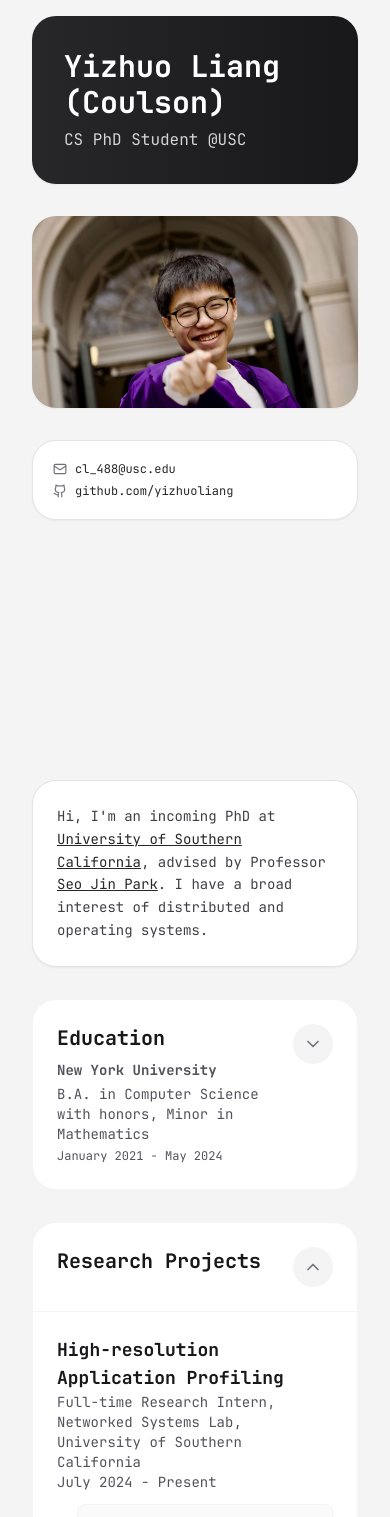
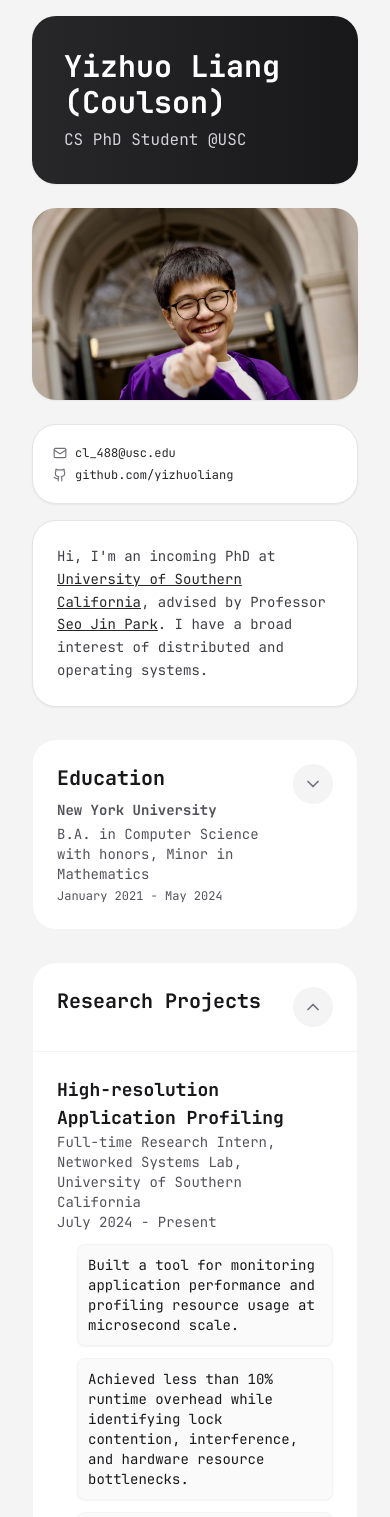
Before and after one commit to yizhuoliang/yizhuoliang.github.io, a Next.js app: page / in a window 390 px wide. Shown: the top 1517 px of the page. Built offline with nearby package versions, Linux system fonts and the light colour scheme.

Commit message:
try fix mobile layout

```diff
--- a/app/page.tsx
+++ b/app/page.tsx
@@ -9,8 +9,8 @@ export default function Home() {
         <div className="flex flex-col md:flex-row md:gap-16">
           {/* Left column: Namecard and Photo */}
           <div className="md:w-[30%] md:sticky md:top-8 md:self-start">
-            <div className="flex flex-col h-full" style={{ minHeight: "calc(100vh - 6rem)" }}>
-              <div className="flex flex-col gap-8 mb-8">
+            <div className="flex flex-col md:h-full" style={{ minHeight: "0" }}>
+              <div className="flex flex-col gap-6 md:gap-8 mb-4 md:mb-8">
                 {/* Namecard */}
                 <Card className="overflow-hidden bg-gradient-to-r from-zinc-800 to-zinc-900 shadow-lg border-none">
                   <div className="p-8 text-white">
@@ -59,7 +59,7 @@ export default function Home() {
           </div>
 
           {/* Right column: Bio and Expandable sections */}
-          <div className="mt-4 md:mt-0 md:w-[70%]">
+          <div className="mt-0 md:mt-0 md:w-[70%]">
             {/* Bio Section */}
             <Card className="mb-8 bg-white border border-zinc-100 dark:bg-white dark:border-zinc-100">
               <div className="p-6">
@@ -200,7 +200,7 @@ export default function Home() {
         </div>
 
         {/* Mobile-only footer */}
-        <div className="block md:hidden mt-8 mb-4 text-center text-[10px] text-zinc-400">
+        <div className="block md:hidden mt-4 mb-4 text-center text-[10px] text-zinc-400">
           <p>© 2025 Yizhuo Liang</p>
           <p className="mt-1">
             Hosted on GitHub, welcome to fork my <a href="https://github.com/yizhuoliang/yizhuoliang.github.io" className="hover:text-zinc-600 transition-colors">page</a>.
```
